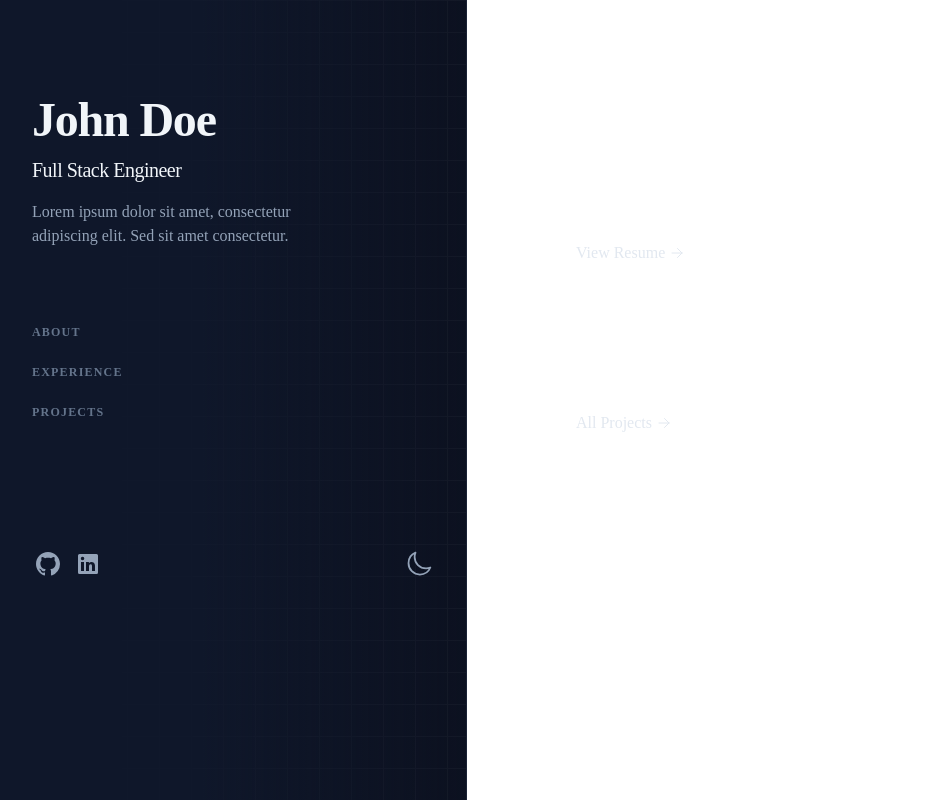
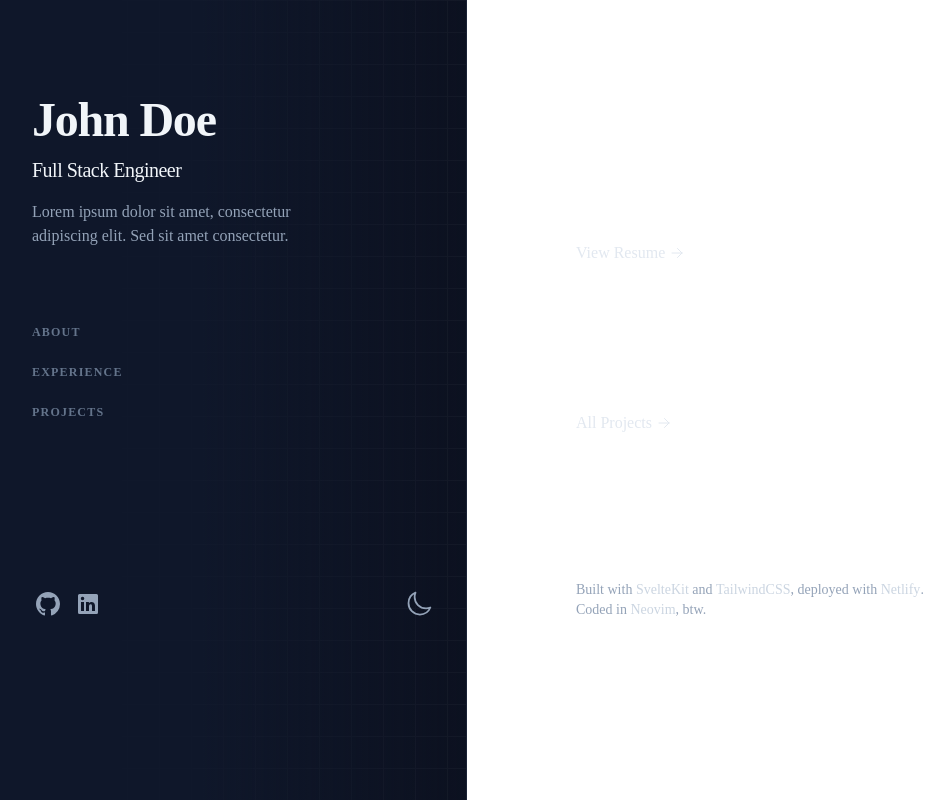
Before and after one commit to BrettIRL/personal, a SvelteKit app: page / in a window 1280 px wide. Shown: the whole page, without its empty margins (64-1014 px from the left). Built offline with nearby package versions, Linux system fonts and the light colour scheme; a web font is replaced by a local one.

Commit message:
Add footer

```diff
--- a/src/routes/+page.svelte
+++ b/src/routes/+page.svelte
@@ -3,6 +3,18 @@
   import About from "$lib/components/About.svelte";
   import Experience from "$lib/components/Experience.svelte";
   import Projects from "$lib/components/Projects.svelte";
+  import { onMount } from "svelte";
+
+  let pageLoadTime = 0;
+
+  onMount(() => {
+    if (window.performance) {
+      // TODO: Update below
+      const navStart = window.performance.timing.navigationStart;
+      const loadEnd = window.performance.timing.loadEventEnd;
+      pageLoadTime = loadEnd - navStart;
+    }
+  });
 </script>
 
 <div
@@ -21,6 +33,42 @@
       <About />
       <Experience />
       <Projects />
+      <footer class="max-w-md pb-16 text-sm text-slate-400 sm:pb-0">
+        {#if pageLoadTime > 0}
+          <p>
+            This site loaded in a blazingly fast {pageLoadTime / 1000}s.
+            &#128293;
+          </p>
+        {/if}
+        <p>
+          Built with
+          <a
+            href="https://kit.svelte.dev"
+            class="font-medium text-slate-300 hover:text-sky-300 focus-visible:text-sky-300"
+            target="_blank">SvelteKit</a
+          >
+          and
+          <a
+            href="https://tailwindcss.com"
+            class="font-medium text-slate-300 hover:text-sky-300 focus-visible:text-sky-300"
+            target="_blank">TailwindCSS</a
+          >, deployed with
+          <a
+            href="https://netlify.com"
+            class="font-medium text-slate-300 hover:text-sky-300 focus-visible:text-sky-300"
+            target="_blank"
+          >
+            Netlify</a
+          >.
+        </p>
+        <p>
+          Coded in <a
+            href="https://neovim.io"
+            class="font-medium text-slate-300 hover:text-sky-300 focus-visible:text-sky-300"
+            target="_blank">Neovim</a
+          >, btw.
+        </p>
+      </footer>
     </main>
   </div>
 </div>
```
